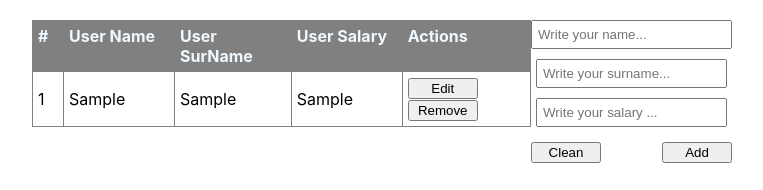
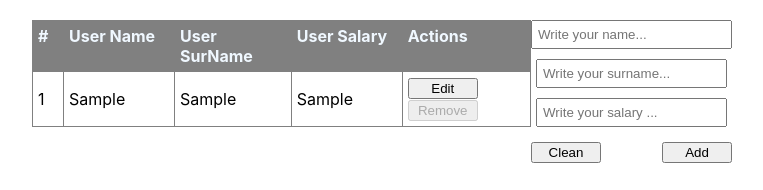
Before and after one commit to VladimirRM/Crudtable, a React (Create React App) app: page / in a window 1280 px wide. Both pictures are taken after typing "Sample", "Sample", "Sample" into the empty fields and a click on the button "Add". Shown: the top 190 px of the page, without its empty margins (258-1021 px from the left). Built offline with nearby package versions, Linux system fonts and the light colour scheme; the HTML template or start-up script is replaced by a standard one.

Commit message:
add disabled  for button Add

```diff
--- a/src/App.js
+++ b/src/App.js
@@ -42,7 +42,7 @@ const App = () => {
                   <td>
                     <div>
                       <button className="edit-action">Edit</button>
-                      <button className="remove-action ">Remove</button>
+                      <button  disabled className="remove-action ">Remove</button>
                     </div>
                   </td>
                 </tr>
```
